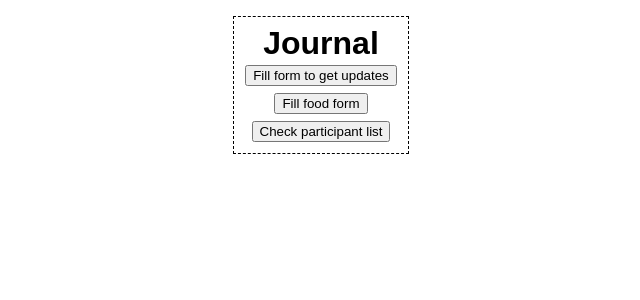
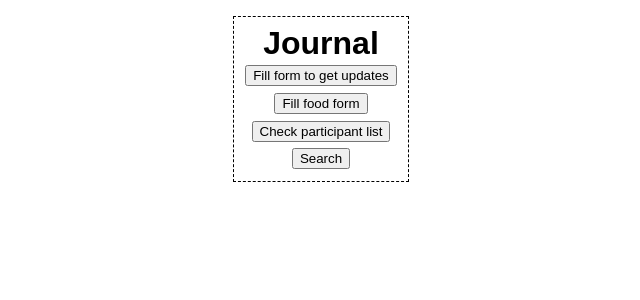
Before and after one commit to p3mc/journal, a Flask app: page / in a window 1280 px wide. Shown: the top 300 px of the page, without its empty margins (319-959 px from the left). Run offline with Flask 3, Linux system fonts and the light colour scheme.

Commit message:
search added

```diff
--- a/app.py
+++ b/app.py
@@ -49,6 +49,13 @@ def food():
    else:
        return render_template('food.html')
 
+# if URL /search
+@app.route('/search', methods=['GET', 'POST'])
+def search():
+	if request.method == 'POST':
+		search = request.form['search']
+	return render_template("search.html", search=search)
+
 #if URL /participants
 @app.route('/participants')
 def participants():
--- a/templates/index.html
+++ b/templates/index.html
@@ -11,7 +11,8 @@
         	<h1>Journal</h1>
         	<button class="btn" type="button" onclick="window.location.href='{{ url_for('join') }}';">Fill form to get updates</button><br/>
 		<button class="btn" type="button" onclick="window.location.href='{{ url_for('food') }}';">Fill food form</button><br/>
-        	<button class="btn" type="button" onclick="window.location.href='{{ url_for('participants') }}';">Check participant list</button>
+        	<button class="btn" type="button" onclick="window.location.href='{{ url_for('participants') }}';">Check participant list</button></br>
+		<button class="btn" type="button" onclick="window.location.href='{{ url_for('search') }}';">Search</button>
 	</div>
     </body>
 </html>
```
Also changed, not shown: templates/search.html (added, +16 -0 lines).
